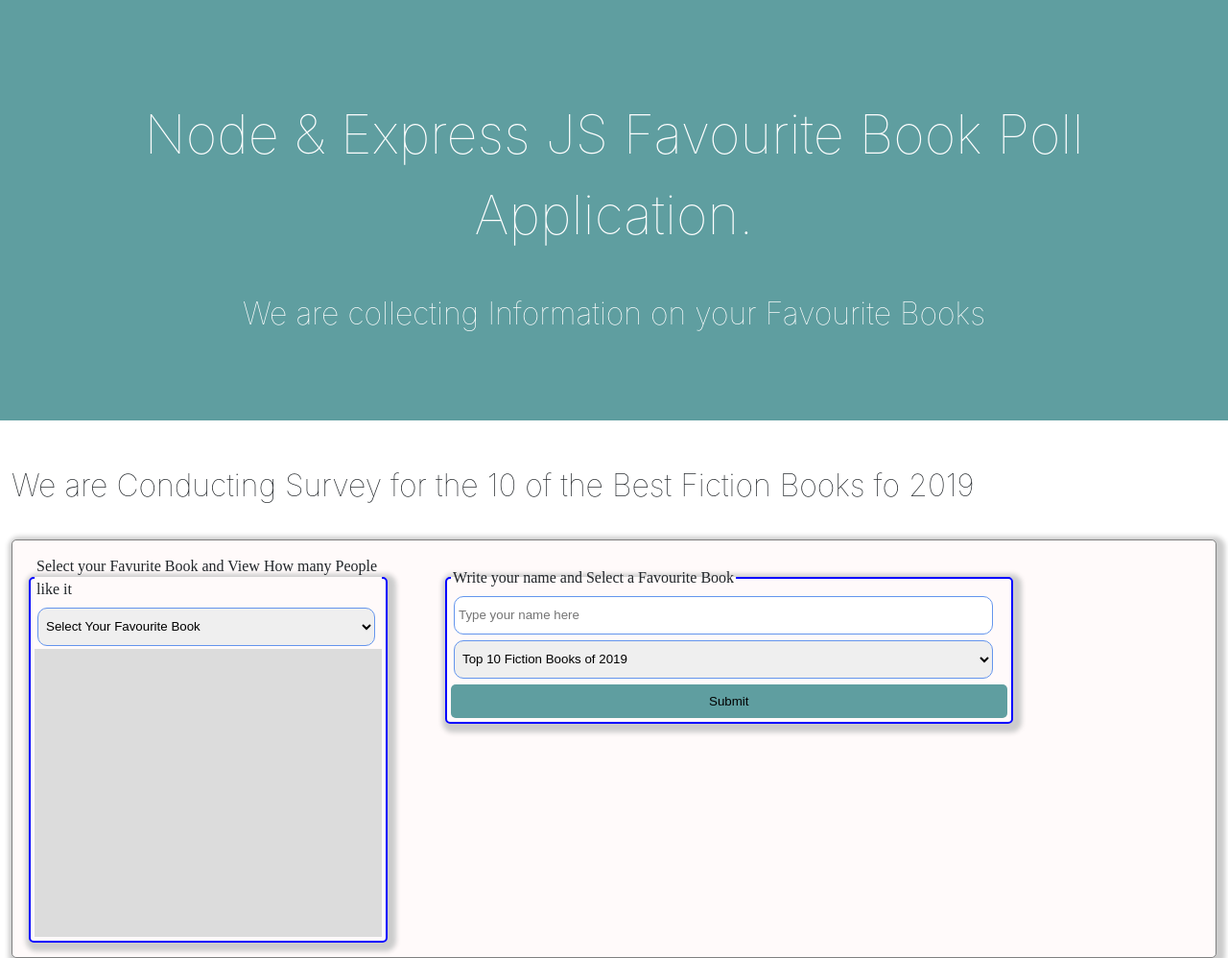
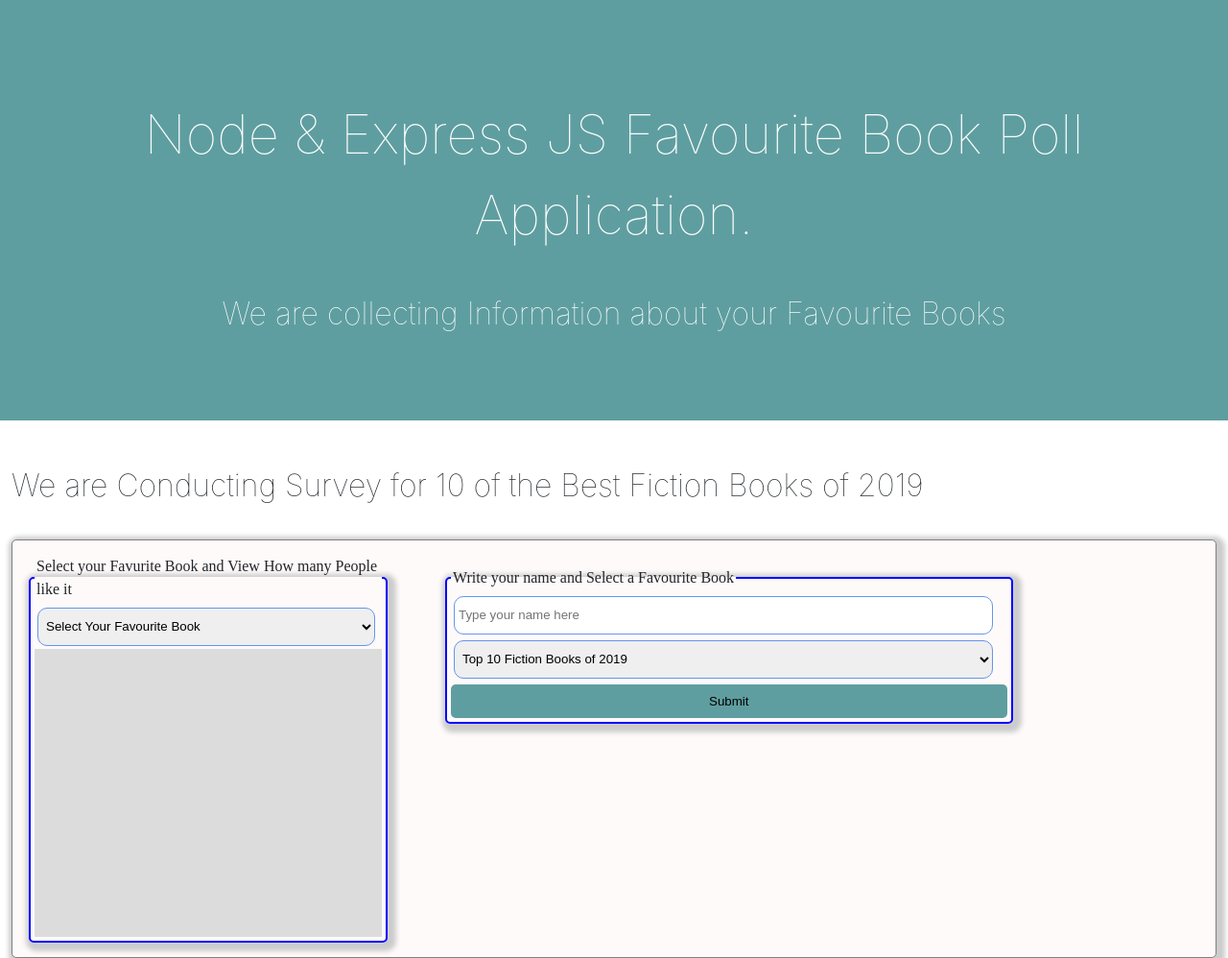
Before and after one commit to Gideon-Zozingao/Express-favbook-polling-app, a website: page index.html in a window 1280 px wide. Shown: the top 998 px of the page at 96% size. Drawn offline with Linux system fonts and the light colour scheme.

Commit message:
Few edition on the HML Page Texts

```diff
--- a/index.html
+++ b/index.html
@@ -14,11 +14,11 @@
 			Node & Express JS Favourite Book Poll Application.
 		</h1>
 		<h2 class="header-text-2">
-			We are collecting Information on your Favourite Books
+			We are collecting Information about your Favourite Books
 		</h2>
 	</header>
 	<div class="container">
-		<h3 class="header-text-2">We are Conducting Survey for the 10 of the Best Fiction Books fo 2019</h3>
+		<h3 class="header-text-2">We are Conducting Survey for  10 of the Best Fiction Books of 2019</h3>
 		<div class="polingArea">
 
 			<div class="section section-2">
```
